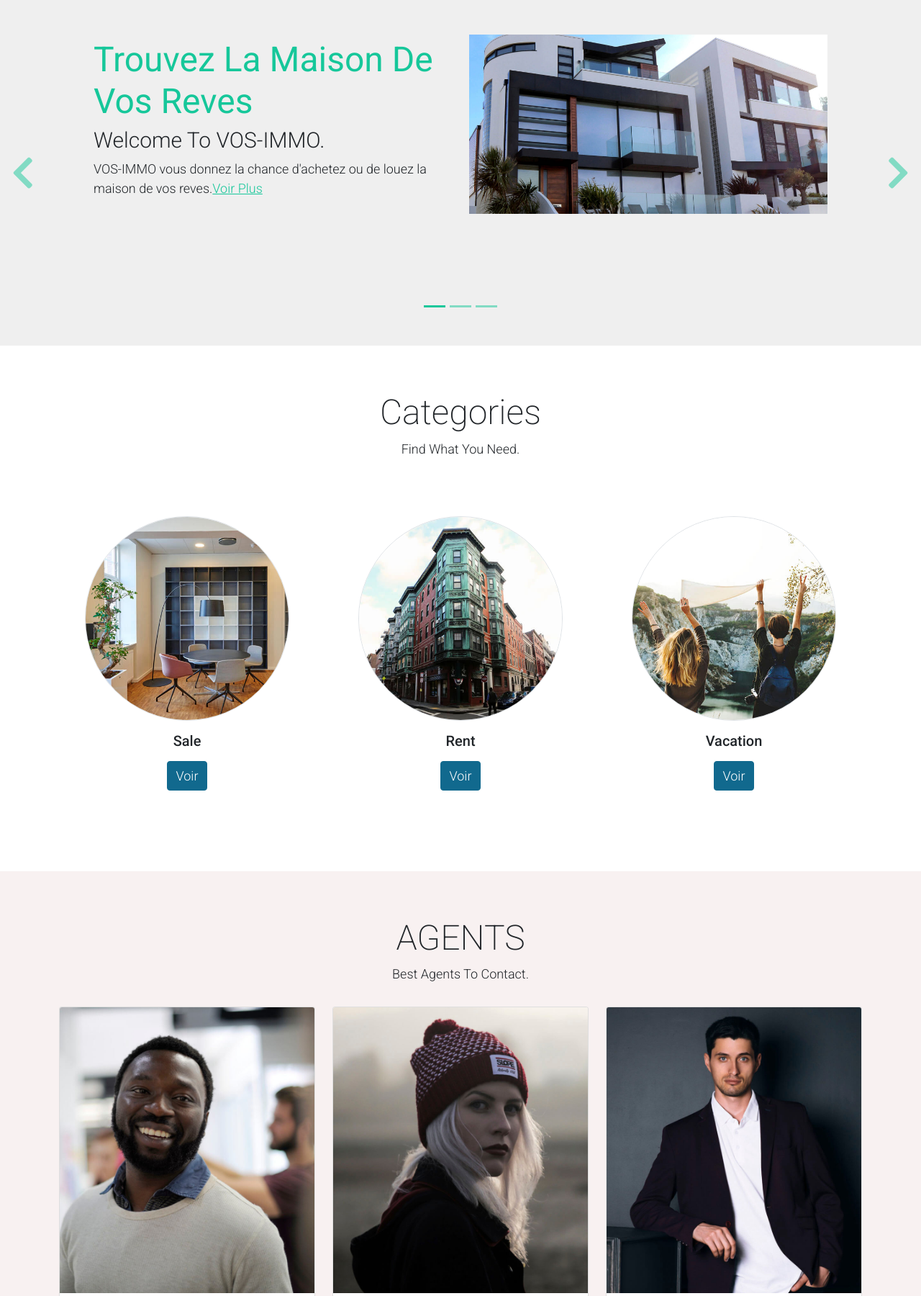
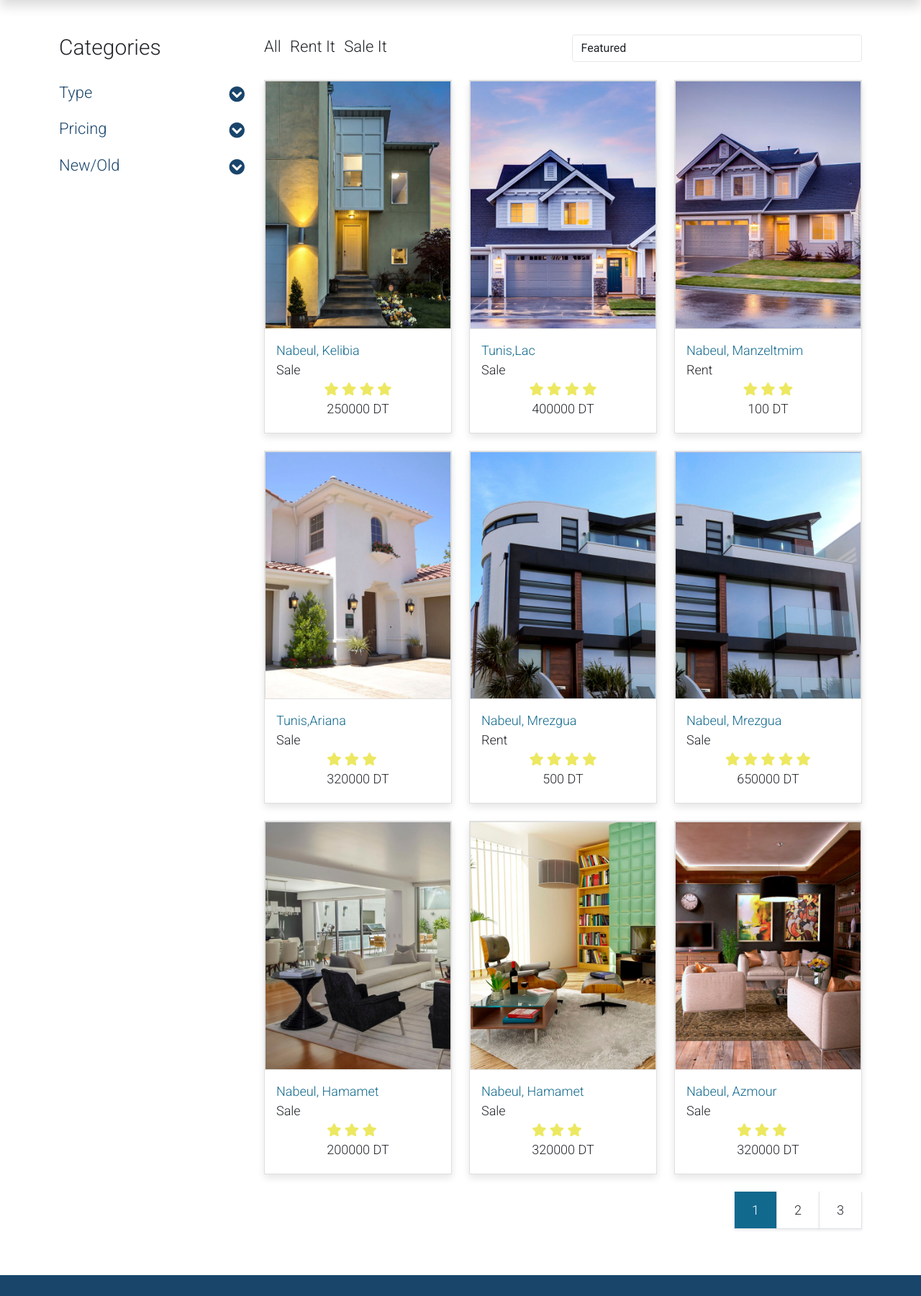
Before and after one commit to MokniRaed/VOSIMMO, a PHP site: page /Main.php in a window 1280 px wide. Shown: the part 154-1954 px from the top of the page at 72% size. Run offline with PHP 8.4, Linux system fonts and the light colour scheme; data comes from the database, SQL or seed files in the repository; some libraries are stand-ins or nearby versions.

Commit message:
add some footer -- add some links

```diff
--- a/Main.php
+++ b/Main.php
@@ -1,12 +1,12 @@
 <?php
 include('phpConf/session.php');
-
+include('phpConf/db_property.php');
 ?>
 <!DOCTYPE html>
 <html lang="en">
 <head>
     <meta charset="UTF-8">
-    <title>VOS-IMMO</title>
+    <title>Property</title>
     <meta charset="utf-8">
     <meta name="viewport" content="width=device-width, initial-scale=1">
 
@@ -28,178 +28,157 @@ include('phpConf/session.php');
     <script src="assets/js/bootstrap.bundle.min.js"></script>
     <script src="assets/js/immo.js?v=2"></script>
 
-
 </head>
 
 <body>
 <?php
 include('header.php');
 ?>
-<!--Search-Modal-->
 
+<!-- Content -->
+<div class="container py-5">
+    <div class="row">
 
-<!-- banners -->
+        <div class="col-lg-3">
+            <h1 class="h2 pb-4">Categories</h1>
+            <ul class="list-unstyled immo-accordion">
+                <li class="pb-3">
+                    <a class="collapsed d-flex justify-content-between h3 text-decoration-none" href="#">
+                        Type
+                        <i class="fa fa-fw fa-chevron-circle-down mt-1"></i>
+                    </a>
+                    <ul class="collapse show list-unstyled pl-3">
+                        <li><a class="text-decoration-none" href="Property.php?type=1">For Sale</a></li>
+                        <li><a class="text-decoration-none" href="Property.php?type=0">For Rent</a></li>
+                        <li><a class="text-decoration-none" href="Property.php?type=0">For Vacation</a></li>
+                    </ul>
+                </li>
+                <li class="pb-3">
+                    <a class="collapsed d-flex justify-content-between h3 text-decoration-none" href="#">
+                        Pricing
+                        <i class="pull-right fa fa-fw fa-chevron-circle-down mt-1"></i>
+                    </a>
+                    <ul id="collapseTwo" class="collapse list-unstyled pl-3">
+                        <li><a class="text-decoration-none" href="Property.php?px=0">Higher</a></li>
+                        <li><a class="text-decoration-none" href="Property.php?px=1">Lower</a></li>
+                    </ul>
+                </li>
+                <li class="pb-3">
+                    <a class="collapsed d-flex justify-content-between h3 text-decoration-none" href="#">
+                        New/Old
+                        <i class="pull-right fa fa-fw fa-chevron-circle-down mt-1"></i>
+                    </a>
+                    <ul id="collapseThree" class="collapse list-unstyled pl-3">
+                        <li><a class="text-decoration-none" href="Property.php?etat=1">New</a></li>
+                        <li><a class="text-decoration-none" href="Property.php?etat=0">Old</a></li>
 
-<div id="immo-carousel" class="carousel slide" data-bs-ride="carousel">
-    <ol class="carousel-indicators">
-        <li data-bs-target="#immo-carousel" data-bs-slide-to="0" class="active"></li>
-        <li data-bs-target="#immo-carousel" data-bs-slide-to="1"></li>
-        <li data-bs-target="#immo-carousel" data-bs-slide-to="2"></li>
-    </ol>
-    <div class="carousel-inner">
-        <div class="carousel-item active">
-            <div class="container">
-                <div class="row p-5">
-                    <div class="mx-auto col-md-8 col-lg-6 order-lg-last">
-                        <img class="img-fluid" src="./assets/img/banner_img_01.jpg" alt="First slide">
-                    </div>
-                    <div class="col-lg-6 mb-0 d-flex align-items-center">
-                        <div class="text-align-left align-self-center">
-                            <h1 class="h1 text-success"><b>Trouvez La Maison De Vos Reves</b></h1>
-                            <h3 class="h2">Welcome To VOS-IMMO.</h3>
-                            <p>
-                                VOS-IMMO vous donnez la chance d'achetez ou de louez la maison de vos reves.<a
-                                        class="text-success" href="Property.php" target="_blank">Voir Plus</a>
-                            </p>
-                        </div>
+                    </ul>
+                </li>
+            </ul>
+        </div>
+
+        <div class="col-lg-9">
+            <div class="row">
+                <div class="col-md-6">
+                    <ul class="list-inline property-top-menu pb-3 pt-1">
+                        <li class="list-inline-item">
+                            <a class="h3 text-dark text-decoration-none mr-3" href="Property.php">All</a>
+                        </li>
+                        <li class="list-inline-item">
+                            <a class="h3 text-dark text-decoration-none mr-3" href="#">Rent It</a>
+                        </li>
+                        <li class="list-inline-item">
+                            <a class="h3 text-dark text-decoration-none" href="#">Sale It</a>
+                        </li>
+                    </ul>
+                </div>
+                <div class="col-md-6 pb-4">
+                    <div class="d-flex">
+                        <select class="form-control">
+                            <option>Featured</option>
+                            <option>Low to High</option>
+                        </select>
                     </div>
                 </div>
             </div>
-        </div>
-        <div class="carousel-item">
-            <div class="container">
-                <div class="row p-5">
-                    <div class="mx-auto col-md-8 col-lg-6 order-lg-last">
-                        <img class="img-fluid" src="./assets/img/banner_img_02.jpg" alt="Second slide">
-                    </div>
-                    <div class="col-lg-6 mb-0 d-flex align-items-center">
-                        <div class="text-align-left">
-                            <h1 class="h1">Exactly What You Need</h1>
-                            <h3 class="h2">You Will Find What You Need And More! </h3>
-                            <p>
-                                With Us
-                                You <strong>DREAMS</strong> Comes True!
-                            </p>
+            <div class="row">
+                <?php
+                if ($result->num_rows > 0) {
+                    // output data of each row
+                    while ($row = $result->fetch_assoc()) {
+
+                        echo "<div class=\"col-md-4\">
+                    <div class=\"card mb-4 property-wap rounded-0\">
+                        <div class=\"card rounded-0\">
+                            <img class=\"card-img rounded-0 img-fluid\" src=\"assets/img/" . $row['img'] . ".jpg\">
+                            <div class=\"card-img-overlay rounded-0 property-overlay d-flex align-items-center justify-content-center\">
+                                <ul class=\"list-unstyled\">
+                                    <li><a class=\"btn btn-success text-white\" href=\"property-single.php\"><i
+                                                    class=\"far fa-heart\"></i></a></li>
+                                    <li><a class=\"btn btn-success text-white mt-2\" href=\"property-single.php\"><i
+                                                    class=\"far fa-eye\"></i></a></li>
+
+                                </ul>
+                            </div>
+                        </div>
+                        <div class=\"card-body\">
+                            <a href=\"property-single.php\" class=\"h3 text-decoration-none\">" . $row['location'] . "</a>
+                            <ul class=\"w-100 list-unstyled d-flex justify-content-between mb-0\">";
+                        if ($row['type'] == 1) {
+                            echo "<li>Sale</li>";
+                        } else {
+                            echo "<li>Rent</li>";
+                        }
+
+                        echo "
+                                <li class=\"pt-2\">
+                                    <span class=\"property-color-dot color-dot-red float-left rounded-circle ml-1\"></span>
+                                    <span class=\"property-color-dot color-dot-blue float-left rounded-circle ml-1\"></span>
+                                    <span class=\"property-color-dot color-dot-black float-left rounded-circle ml-1\"></span>
+                                    <span class=\"property-color-dot color-dot-light float-left rounded-circle ml-1\"></span>
+                                    <span class=\"property-color-dot color-dot-green float-left rounded-circle ml-1\"></span>
+                                </li>
+                            </ul>
+                            <ul class=\"list-unstyled d-flex justify-content-center mb-1\">
+                                <li>";
+                        for ($i = 0; $i < ($row['rate']); $i++) {
+                            echo "
+                                    <i class=\"text-warning fa fa-star\"></i>";
+                        }
+                        "</li>
+                            </ul>";
+
+                        echo "<p class=\"text-center mb-0\">" . $row['prix'] . " DT </p>";
+
+                        echo "
                         </div>
                     </div>
-                </div>
+                </div>";
+                    }
+                }
+                ?>
+            </div>
+            <div div="row">
+                <ul class="pagination pagination-lg justify-content-end">
+                    <li class="page-item disabled">
+                        <a class="page-link active rounded-0 mr-3 shadow-sm border-top-0 border-left-0" href="#"
+                           tabindex="-1">1</a>
+                    </li>
+                    <li class="page-item">
+                        <a class="page-link rounded-0 mr-3 shadow-sm border-top-0 border-left-0 text-dark"
+                           href="#">2</a>
+                    </li>
+                    <li class="page-item">
+                        <a class="page-link rounded-0 shadow-sm border-top-0 border-left-0 text-dark" href="#">3</a>
+                    </li>
+                </ul>
             </div>
         </div>
-        <div class="carousel-item">
-            <div class="container">
-                <div class="row p-5">
-                    <div class="mx-auto col-md-8 col-lg-6 order-lg-last">
-                        <img class="img-fluid" src="./assets/img/banner_img_03.jpg" alt="Third slide">
-                    </div>
-                    <div class="col-lg-6 mb-0 d-flex align-items-center">
-                        <div class="text-align-left">
-                            <h1 class="h1">Even The Villa's </h1>
-                            <h3 class="h2">Only In VO-IMMO </h3>
-                            <p>
-                                We Bring To Your Alot Of Choces.
 
-                            </p>
-                        </div>
-                    </div>
-                </div>
-            </div>
-        </div>
     </div>
-    <a class="carousel-control-prev text-decoration-none w-auto ps-3" href="#immo-carousel" role="button"
-       data-bs-slide="prev">
-        <i class="fas fa-chevron-left"></i>
-    </a>
-    <a class="carousel-control-next text-decoration-none w-auto pe-3" href="#immo-carousel" role="button"
-       data-bs-slide="next">
-        <i class="fas fa-chevron-right"></i>
-    </a>
 </div>
 
-<!-- Categories -->
-<section class="container py-5">
-    <div class="row text-center pt-3">
-        <div class="col-lg-6 m-auto">
-            <h1 class="h1">Categories</h1>
-            <p>
-                Find What You Need.
-            </p>
-        </div>
-    </div>
-    <div class="row">
-        <div class="col-12 col-md-4 p-5 mt-3">
-            <a href="Property.php?type=1"><img src="./assets/img/Sale.jpg" class="rounded-circle img-fluid border"></a>
-            <h5 class="text-center mt-3 mb-3">Sale</h5>
-            <p class="text-center"><a class="btn btn-success">Voir</a></p>
-        </div>
-        <div class="col-12 col-md-4 p-5 mt-3">
-            <a href="Property.php?type=0"><img src="./assets/img/Rent.jpg" class="rounded-circle img-fluid border"></a>
-            <h2 class="h5 text-center mt-3 mb-3">Rent</h2>
-            <p class="text-center"><a class="btn btn-success">Voir</a></p>
-        </div>
-        <div class="col-12 col-md-4 p-5 mt-3">
-            <a href="#"><img src="./assets/img/Vacation.jpg" class="rounded-circle img-fluid border"></a>
-            <h2 class="h5 text-center mt-3 mb-3">Vacation</h2>
-            <p class="text-center"><a class="btn btn-success">Voir</a></p>
-        </div>
-    </div>
-</section>
-<!-- Brockers -->
-<section class="bg-light">
-    <div class="container py-5">
-        <div class="row text-center py-3">
-            <div class="col-lg-6 m-auto">
-                <h1 class="h1">AGENTS</h1>
-                <p>
-                    Best Agents To Contact.
-                </p>
-            </div>
-        </div>
-        <div class="row">
-            <div class="col-12 col-md-4 mb-4">
-                <div class="card h-100">
-                    <img src="./assets/img/agent-2.jpg" class="card-img-top" alt="...">
-                    <div class="card-body">
-
-                        <a href="agent-contact.html" class="h2 text-decoration-none text-dark">Raed Mokni</a>
-                        <p class="card-text"><br>
-                            <b>Phone: </b>+216 20222125<br>
-                            <b>Email: </b>Raed.Mokni@gmail.com
-                        </p>
-                        <a href="agent-contact.html" class="text-muted">Contact</a>
-                    </div>
-                </div>
-            </div>
-            <div class="col-12 col-md-4 mb-4">
-                <div class="card h-100">
-                    <img src="./assets/img/agent-5.jpg" class="card-img-top" alt="...">
-                    <div class="card-body">
-
-                        <a href="agent-contact.html" class="h2 text-decoration-none text-dark">Sourour Ben</a>
-                        <p class="card-text"><br>
-                            <b>Phone: </b>+216 20222125<br>
-                            <b>Email: </b>Sourour.Saied@gmail.com
-                        </p>
-                        <a href="agent-contact.html" class="text-muted">Contact</a>
-                    </div>
-                </div>
-            </div>
-            <div class="col-12 col-md-4 mb-4">
-                <div class="card h-100">
-                    <img src="./assets/img/agent-3.jpg" class="card-img-top" alt="...">
-                    <div class="card-body">
-
-                        <a href="agent-contact.html" class="h2 text-decoration-none text-dark">Ahmed Najar</a>
-                        <p class="card-text"><br>
-                            <b>Phone: </b>+216 20222125<br>
-                            <b>Email: </b>NajarAhmed@gmail.com
-                        </p>
-                        <a href="agent-contact.html" class="text-muted">Contact</a>
-                    </div>
-                </div>
-            </div>
-        </div>
-    </div>
-</section>
+<!-- End Content -->
 <!--Footer-->
 <footer class="bg-dark" id="immo_footer">
     <div class="container">
@@ -228,9 +207,9 @@ include('header.php');
                 <ul class="list-unstyled text-light footer-link-list">
                     <li><a class="text-decoration-none" href="#">Luxury Villa</a></li>
                     <li><a class="text-decoration-none" href="#">House</a></li>
-                    <li><a class="text-decoration-none" href="#">Appartement</a></li>
-                    <li><a class="text-decoration-none" href="#">Bengalos</a></li>
-                    <li><a class="text-decoration-none" href="#">Maison D'Haute</a></li>
+                    <li><a class="text-decoration-none" href="#">Apartment</a></li>
+                    <li><a class="text-decoration-none" href="#">Bungalow</a></li>
+                    <li><a class="text-decoration-none" href="#">Guest house</a></li>
 
                 </ul>
             </div>
@@ -238,11 +217,11 @@ include('header.php');
             <div class="col-md-4 pt-5">
                 <h2 class="h2 text-light border-bottom pb-3 border-light">Further Info</h2>
                 <ul class="list-unstyled text-light footer-link-list">
-                    <li><a class="text-decoration-none" href="#">Home</a></li>
-                    <li><a class="text-decoration-none" href="#">About Us</a></li>
+                    <li><a class="text-decoration-none" href="Main.php">Home</a></li>
+                    <li><a class="text-decoration-none" href="about.php">About Us</a></li>
                     <li><a class="text-decoration-none" href="#">Agents Locations</a></li>
                     <li><a class="text-decoration-none" href="#">FAQs</a></li>
-                    <li><a class="text-decoration-none" href="#">Contact</a></li>
+                    <li><a class="text-decoration-none" href="contact.php">Contact</a></li>
                 </ul>
             </div>
 
@@ -298,5 +277,6 @@ include('header.php');
     </div>
 
 </footer>
+
 </body>
 </html>
```
Also changed, not shown: Compte.php (+8 -8 lines), about.php (+117 -23 lines), contact.php (+8 -8 lines).
